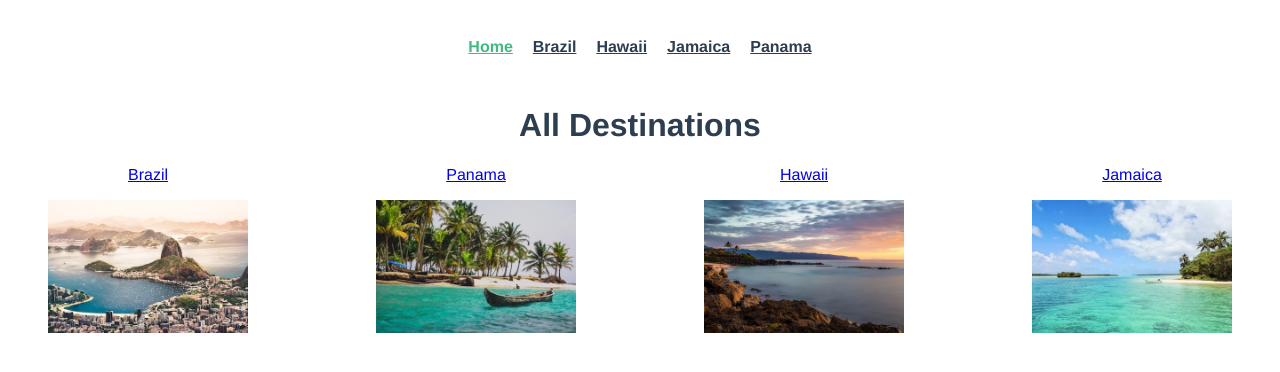
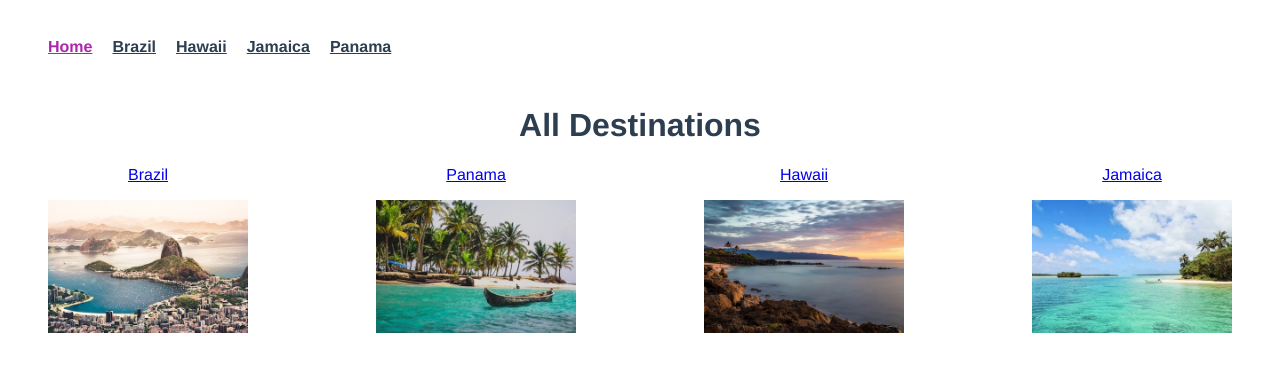
Before and after one commit to klzchz/trip-app, a Vue app: page / in a window 1280 px wide. Shown: the top 372 px of the page. Built offline with nearby package versions, Linux system fonts and the light colour scheme.

Commit message:
Vue Router Active Class

```diff
--- a/src/App.vue
+++ b/src/App.vue
@@ -1,15 +1,22 @@
 <template>
   <div id="app">
-    <div id="nav">
-      <router-link to="/">Home</router-link>
-          <router-link to="/brazil">Brazil</router-link>
-          <router-link to="/hawaii">Hawaii</router-link>
-          <router-link to="/jamaica">Jamaica</router-link>
-          <router-link to="/panama">Panama</router-link>
-    </div>
-    <router-view/>
+      <TheNavigation/>
+      <router-view/>
   </div>
 </template>
+ <script>
+import TheNavigation from './components/TheNavigationComponent.vue'
+export default {
+    data() {
+      return {
+
+      }
+    },
+    components:{
+        TheNavigation,
+    }
+}
+</script>
 
 <style>
 #app {
@@ -20,17 +27,5 @@
   color: #2c3e50;
 }
 
-#nav {
-  padding: 30px;
-}
 
-#nav a {
-  font-weight: bold;
-  color: #2c3e50;
-  padding:  0 10px;
-}
-
-#nav a.router-link-exact-active {
-  color: #42b983;
-}
 </style>
--- /dev/null
+++ b/src/components/TheNavigationComponent.vue
@@ -0,0 +1,29 @@
+<template>
+    <nav id="nav">
+          <router-link to="/">Home</router-link>
+          <router-link to="/brazil">Brazil</router-link>
+          <router-link to="/hawaii">Hawaii</router-link>
+          <router-link to="/jamaica">Jamaica</router-link>
+          <router-link to="/panama">Panama</router-link>
+    </nav>
+</template>
+
+<style scoped>
+
+
+#nav {
+  display: flex;
+  align-items: center;
+   padding: 30px;
+}
+
+
+#nav a {
+  font-weight: bold;
+  color: #2c3e50;
+  padding:  0 10px;
+}
+#nav a.vue-school-active-class{color: #ab26ab;}
+
+
+</style>
--- a/src/router/index.js
+++ b/src/router/index.js
@@ -10,6 +10,7 @@ import BootstrapVue from 'bootstrap-vue'
 Vue.use(VueRouter,BootstrapVue)
 
 const routes = [
+
   {
     path: '/',
     name: 'home',
@@ -45,10 +46,13 @@ const routes = [
     name:'panama',
     component:() => import(/* webpackChunkName: "panama" */ "../views/Panama.vue"),
   },
+
 ]
 
 const router = new VueRouter({
-  routes
+  routes,
+  mode: 'history',
+  linkExactActiveClass:"vue-school-active-class",
 })
 
 export default router
--- a/src/views/Home.vue
+++ b/src/views/Home.vue
@@ -1,5 +1,6 @@
 <template>
   <div class="home">
+
       <h1>All Destinations</h1>
       <div class="destinations">
       <div v-for="(destination) in destinations" :key="destination.name">
```
